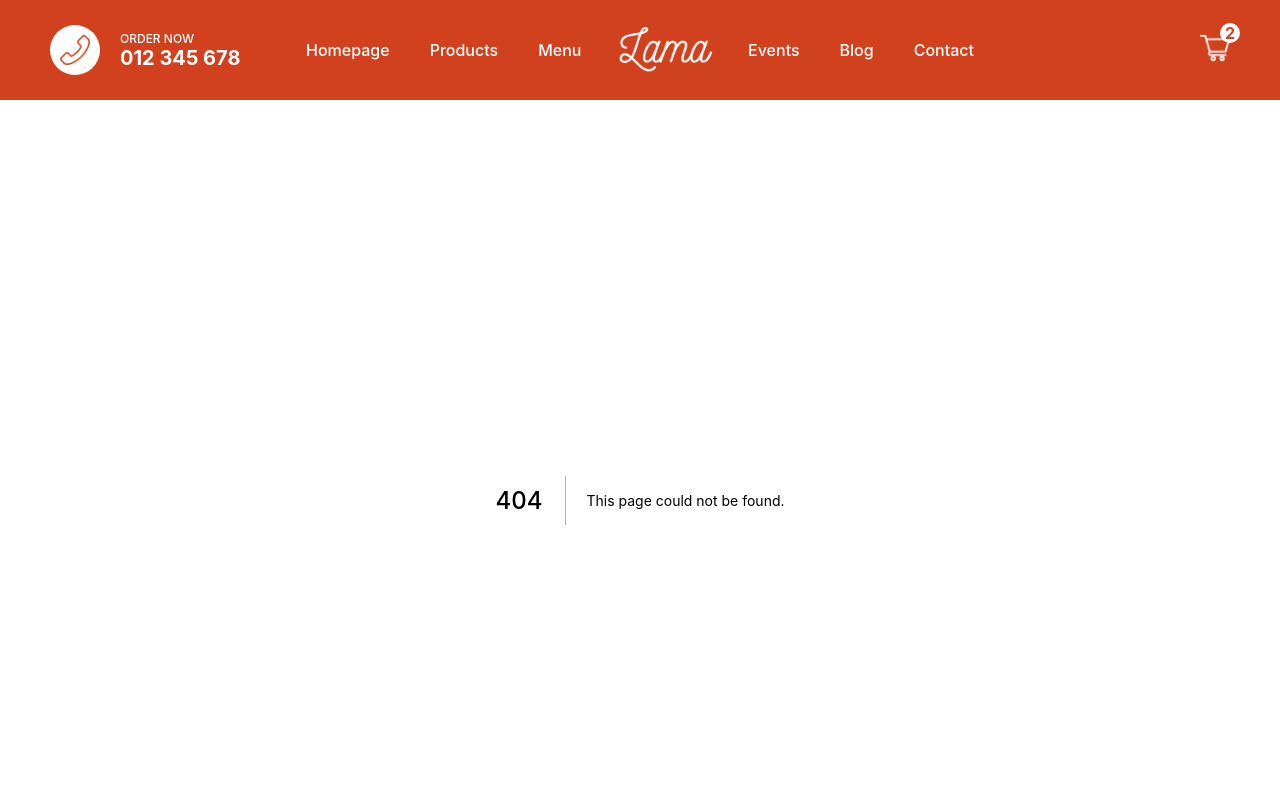
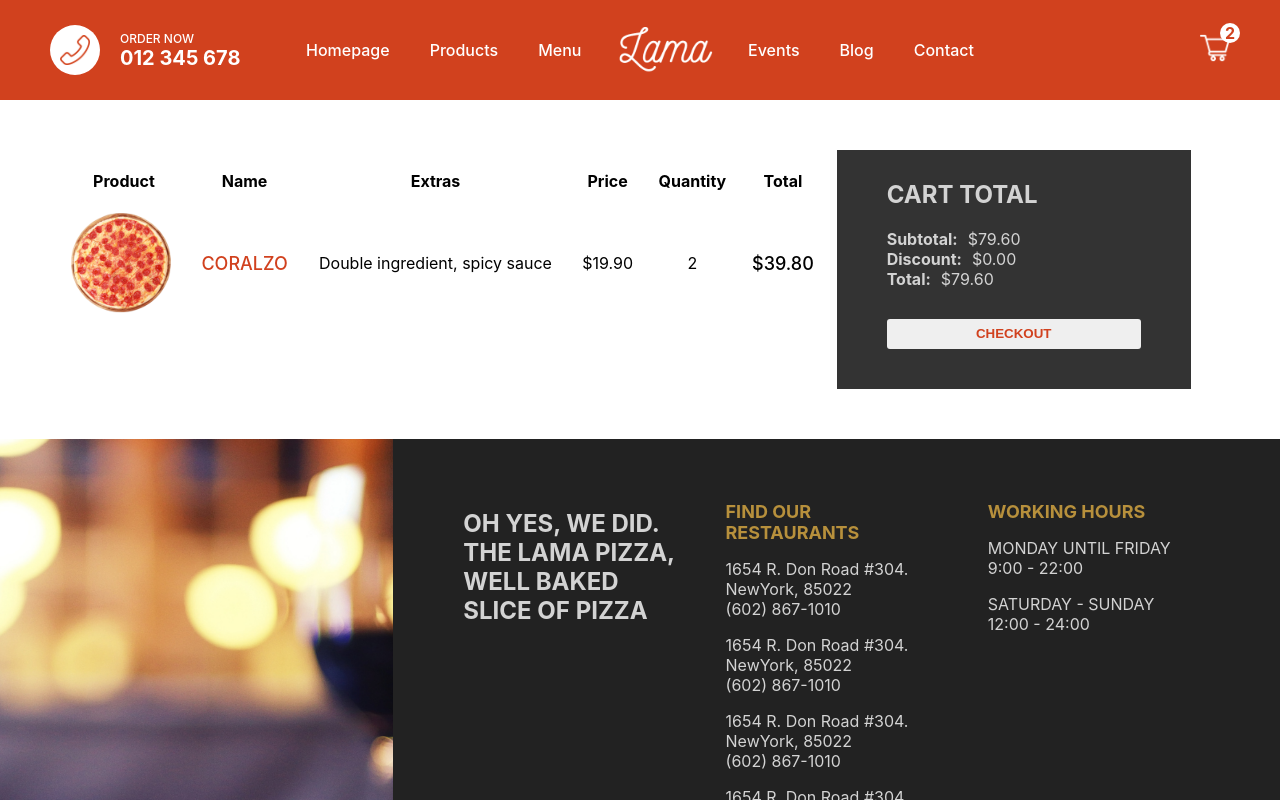
Before and after one commit to LucidJoy/Pizza-App, a Next.js app: page /cart in a window 1280 px wide. Before the commit this address had no page. Shown: the top 800 px of the page. Built offline with nearby package versions, Linux system fonts and the light colour scheme.

Commit message:
Shopping cart page designed

```diff
--- /dev/null
+++ b/pages/cart.jsx
@@ -0,0 +1,75 @@
+import React from "react";
+import Image from "next/image";
+
+import styles from "../styles/Cart.module.css";
+
+const Cart = () => {
+  return (
+    <div className={styles.container}>
+      <div className={styles.left}>
+        <table className={styles.table}>
+          <tr className={styles.tr}>
+            <th>Product</th>
+            <th>Name</th>
+            <th>Extras</th>
+            <th>Price</th>
+            <th>Quantity</th>
+            <th>Total</th>
+          </tr>
+
+          <tr>
+            <td>
+              <div className={styles.imgContainer}>
+                <Image
+                  src="/img/pizza.png"
+                  layout="fill"
+                  objectFit="cover"
+                  alt=""
+                />
+              </div>
+            </td>
+            <td>
+              <span className={styles.name}>CORALZO</span>
+            </td>
+            <td>
+              <span className={styles.extras}>
+                Double ingredient, spicy sauce
+              </span>
+            </td>
+            <td>
+              <span className={styles.price}>$19.90</span>
+            </td>
+            <td>
+              <span className={styles.quantity}>2</span>
+            </td>
+            <td>
+              <span className={styles.total}>$39.80</span>
+            </td>
+          </tr>
+        </table>
+      </div>
+
+      <div className={styles.right}>
+        <div className={styles.wrapper}>
+          <h2 className={styles.title}>CART TOTAL</h2>
+
+          <div className={styles.totalText}>
+            <b className={styles.totalTextTitle}>Subtotal:</b>$79.60
+          </div>
+
+          <div className={styles.totalText}>
+            <b className={styles.totalTextTitle}>Discount:</b>$0.00
+          </div>
+
+          <div className={styles.totalText}>
+            <b className={styles.totalTextTitle}>Total:</b>$79.60
+          </div>
+
+          <button className={styles.button}>CHECKOUT</button>
+        </div>
+      </div>
+    </div>
+  );
+};
+
+export default Cart;
--- /dev/null
+++ b/styles/Cart.module.css
@@ -0,0 +1,69 @@
+.container {
+  padding: 50px;
+  display: flex;
+}
+
+.left {
+  flex: 2;
+}
+
+.right {
+  flex: 1;
+}
+
+.imgContainer {
+  height: 100px;
+  width: 100px;
+  position: relative;
+}
+
+.table {
+  width: 100%;
+  border-spacing: 20px;
+  text-align: center;
+}
+
+.name {
+  font-weight: 500;
+  color: #d1411e;
+  font-size: 18px;
+}
+
+.total {
+  font-size: 18px;
+  font-weight: 500;
+}
+
+.wrapper {
+  width: 90%;
+  max-height: 300px;
+  background-color: #333;
+  padding: 50px;
+  padding-top: 10px;
+  display: flex;
+  flex-direction: column;
+  justify-content: space-between;
+  color: lightgray;
+}
+
+.totalTextTitle {
+  margin-right: 10px;
+}
+
+.button {
+  height: 30px;
+  color: #d1411e;
+  margin-top: 30px;
+  font-weight: bold;
+  cursor: pointer;
+  margin-bottom: -10px;
+  border-radius: 3px;
+  border: none;
+}
+
+.button:hover {
+  color: white;
+  background-color: #d1411e;
+  border: none;
+  transition: all 100ms cubic-bezier(0.25, 0.46, 0.45, 0.94);
+}
```
